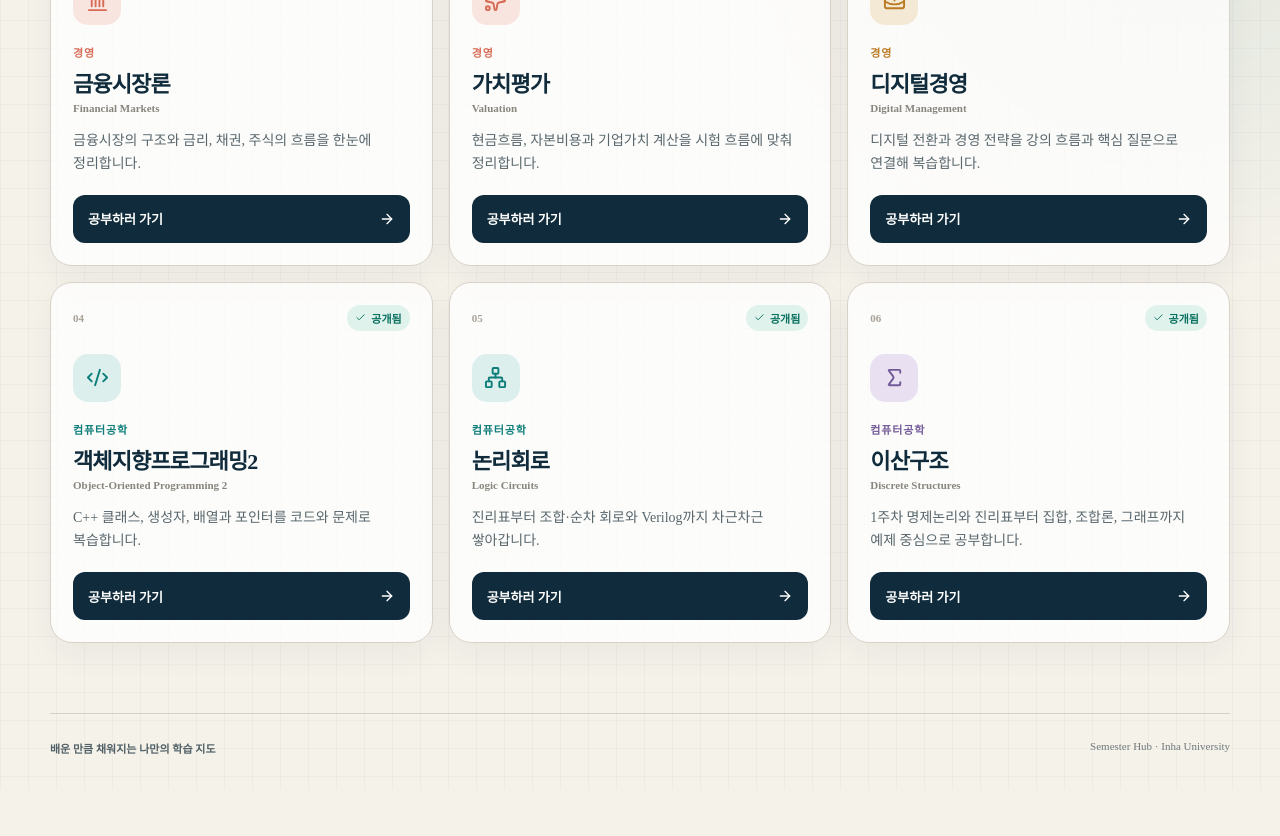
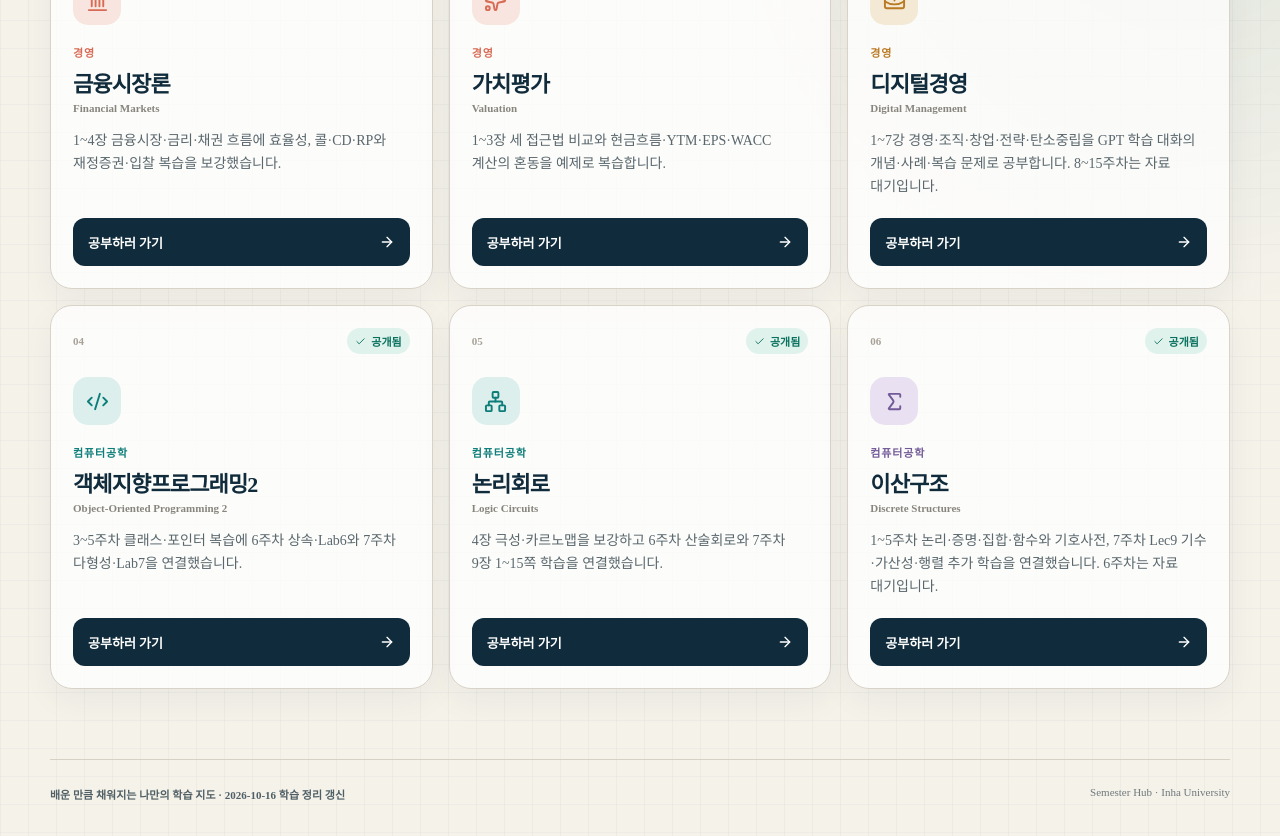
Before and after one commit to hyunchanwi/study-hub, a React (Vite) app: page / in a window 1280 px wide. Shown: the part 680-1516 px from the top of the page. Before the commit the page ends 1470 px from the top, so only its background shows below. Built offline with nearby package versions, Linux system fonts and the light colour scheme.

Commit message:
content: refresh all six course study descriptions

```diff
--- a/app/page.tsx
+++ b/app/page.tsx
@@ -28,7 +28,7 @@ const courses: Course[] = [
     title: '금융시장론',
     english: 'Financial Markets',
     track: '경영',
-    description: '금융시장의 구조와 금리, 채권, 주식의 흐름을 한눈에 정리합니다.',
+    description: '1~4장 금융시장·금리·채권 흐름에 효율성, 콜·CD·RP와 재정증권·입찰 복습을 보강했습니다.',
     status: 'live',
     href: 'https://hyunchanwi.github.io/financial-markets-study/',
     icon: Landmark,
@@ -38,7 +38,7 @@ const courses: Course[] = [
     title: '가치평가',
     english: 'Valuation',
     track: '경영',
-    description: '현금흐름, 자본비용과 기업가치 계산을 시험 흐름에 맞춰 정리합니다.',
+    description: '1~3장 세 접근법 비교와 현금흐름·YTM·EPS·WACC 계산의 혼동을 예제로 복습합니다.',
     status: 'live',
     href: 'https://hyunchanwi.github.io/valuation-study/',
     icon: Sparkles,
@@ -48,7 +48,7 @@ const courses: Course[] = [
     title: '디지털경영',
     english: 'Digital Management',
     track: '경영',
-    description: '디지털 전환과 경영 전략을 강의 흐름과 핵심 질문으로 연결해 복습합니다.',
+    description: '1~7강 경영·조직·창업·전략·탄소중립을 GPT 학습 대화의 개념·사례·복습 문제로 공부합니다. 8~15주차는 자료 대기입니다.',
     status: 'live',
     href: 'https://hyunchanwi.github.io/digital-management-study/',
     icon: BriefcaseBusiness,
@@ -58,7 +58,7 @@ const courses: Course[] = [
     title: '객체지향프로그래밍2',
     english: 'Object-Oriented Programming 2',
     track: '컴퓨터공학',
-    description: 'C++ 클래스, 생성자, 배열과 포인터를 코드와 문제로 복습합니다.',
+    description: '3~5주차 클래스·포인터 복습에 6주차 상속·Lab6와 7주차 다형성·Lab7을 연결했습니다.',
     status: 'live',
     href: 'https://hyunchanwi.github.io/oop2-study/',
     icon: Code2,
@@ -68,7 +68,7 @@ const courses: Course[] = [
     title: '논리회로',
     english: 'Logic Circuits',
     track: '컴퓨터공학',
-    description: '진리표부터 조합·순차 회로와 Verilog까지 차근차근 쌓아갑니다.',
+    description: '4장 극성·카르노맵을 보강하고 6주차 산술회로와 7주차 9장 1~15쪽 학습을 연결했습니다.',
     status: 'live',
     href: 'https://hyunchanwi.github.io/logic-circuits-study/',
     icon: Network,
@@ -78,7 +78,7 @@ const courses: Course[] = [
     title: '이산구조',
     english: 'Discrete Structures',
     track: '컴퓨터공학',
-    description: '1주차 명제논리와 진리표부터 집합, 조합론, 그래프까지 예제 중심으로 공부합니다.',
+    description: '1~5주차 논리·증명·집합·함수와 기호사전, 7주차 Lec9 기수·가산성·행렬 추가 학습을 연결했습니다. 6주차는 자료 대기입니다.',
     status: 'live',
     href: 'https://hyunchanwi.github.io/discrete-structures-study/',
     icon: Sigma,
@@ -186,7 +186,7 @@ export default function Home() {
       </section>
 
       <footer>
-        <p>배운 만큼 채워지는 나만의 학습 지도</p>
+        <p>배운 만큼 채워지는 나만의 학습 지도 · 2026-10-16 학습 정리 갱신</p>
         <span>Semester Hub · Inha University</span>
       </footer>
     </main>
```
